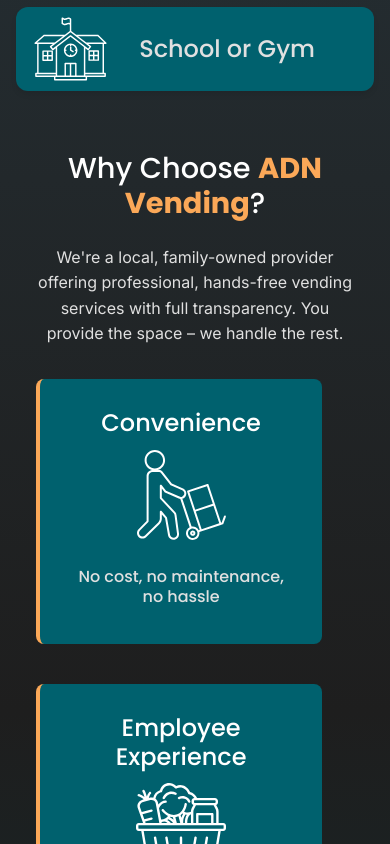
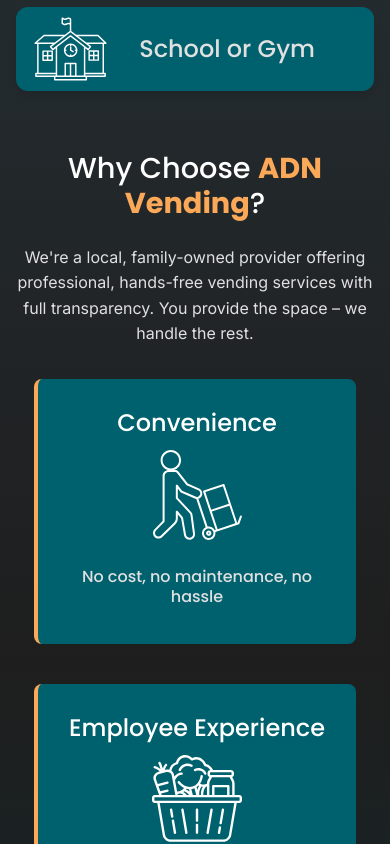
Before and after one commit to cstlford/adn, a Next.js app: page / in a window 390 px wide. Shown: the part 2860-3704 px from the top of the page. Built offline with nearby package versions, Linux system fonts and the light colour scheme.

Commit message:
mobile style fix

```diff
--- a/app/components/Contact/index.tsx
+++ b/app/components/Contact/index.tsx
@@ -66,7 +66,6 @@
 
   return (
     <section id="contact" className={styles.contact}>
-      <div className="container">
       <h2 ref={headingRef}>
         Get in{" "}
         <span
@@ -154,7 +153,6 @@
           </form>
         </div>
       </div>
-      </div>
     </section>
   );
 }
--- a/app/components/Features/Features.module.css
+++ b/app/components/Features/Features.module.css
@@ -1,4 +1,9 @@
 /* Features Section */
+.features {
+  display: flex;
+  flex-direction: column;
+  align-items: center;
+}
 
 .features .intro {
   text-align: center;
--- a/app/components/Features/index.tsx
+++ b/app/components/Features/index.tsx
@@ -26,7 +26,6 @@
 export default function Features() {
   return (
     <section id="features" className={styles.features}>
-      <div className="container">
       <div className={styles.intro}>
         <h2>
           Why Choose <span>ADN Vending</span>?
@@ -48,7 +47,6 @@
           </div>
         ))}
       </div>
-      </div>
     </section>
   );
 }
--- a/app/globals.css
+++ b/app/globals.css
@@ -74,12 +74,6 @@
   color: var(--pale-teal);
 }
 
-.container {
-  width: 100%;
-  margin: 0 auto;
-  padding: 0 20px;
-}
-
 section {
   padding: 50px 32px 40px 32px;
 }
```
Lines whose indentation alone changed are shown as unchanged.
